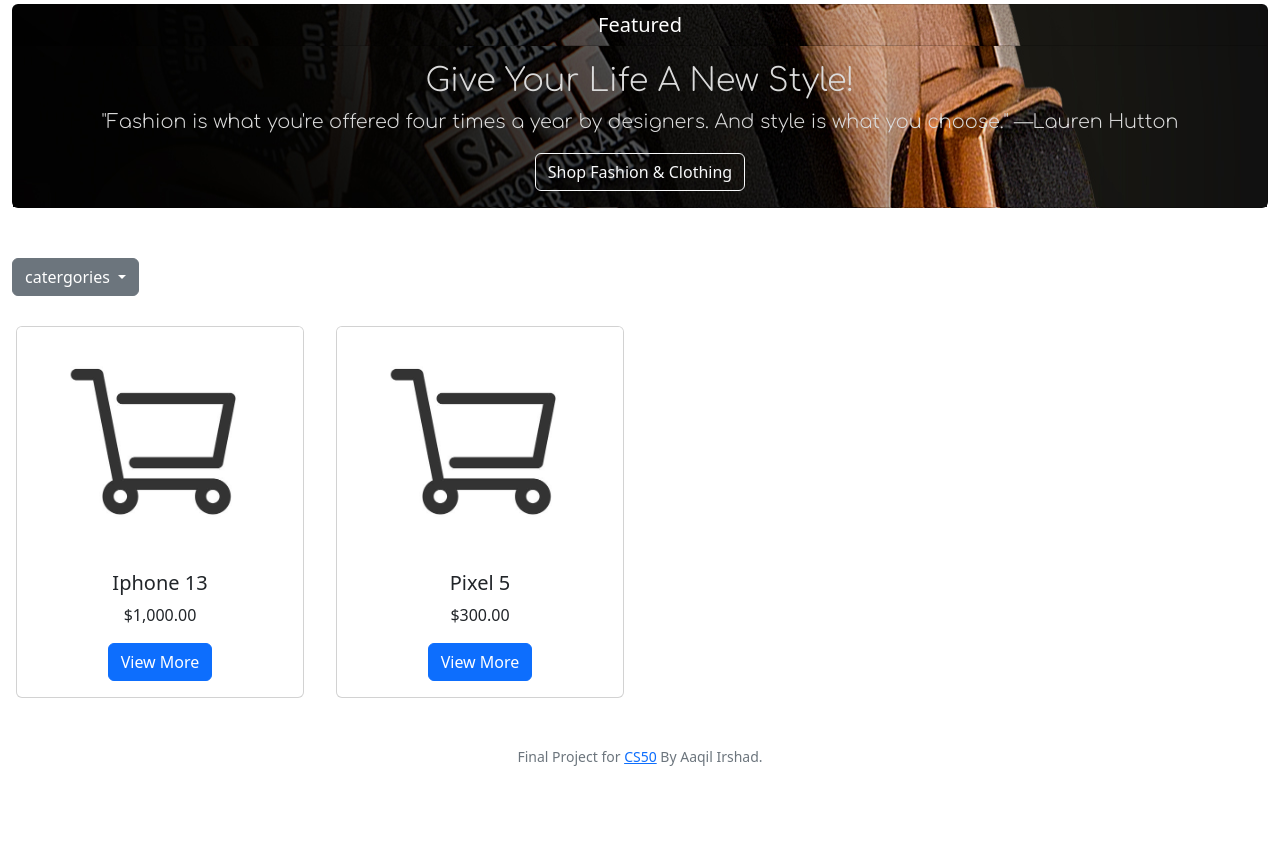
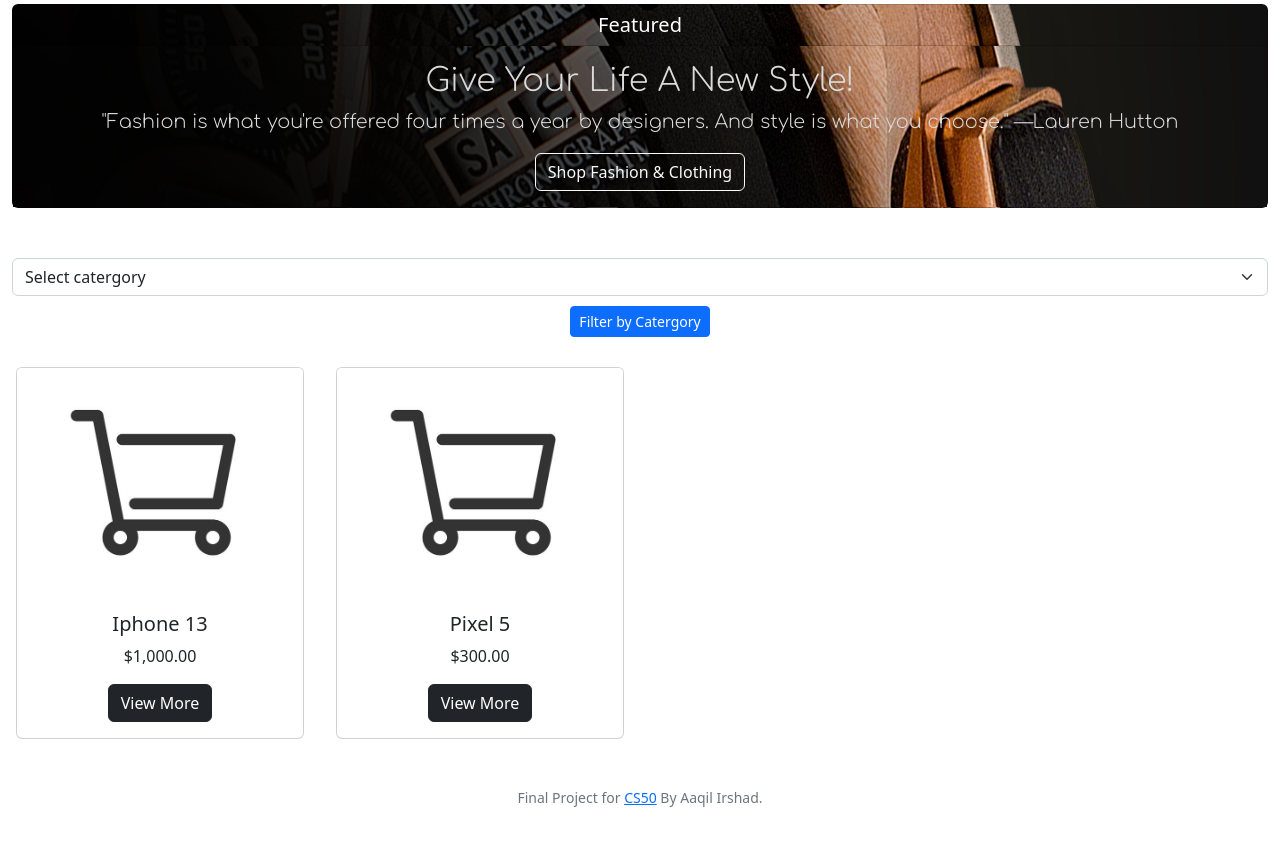
Before and after one commit to Aaqilirshad/project, a Flask app: page / in a window 1280 px wide. Shown: the part 145-1001 px from the top of the page. Before the commit the page ends 911 px from the top, so only its background shows below. Run offline with Flask 2, Linux system fonts and the light colour scheme; a user stored in the database is signed in; some libraries are stand-ins or nearby versions.

Commit message:
added logic to wishlist and modals

```diff
--- a/app.py
+++ b/app.py
@@ -25,18 +25,16 @@ db = SQL("sqlite:///shopper.db")
 
 catergories = [
     "Automotive",
-    "Clothing & Fashion",
+    "Clothing&Fashion",
     "Computers",
     "Electronics",
-    "Entertainment & Arts",
-    "Gifts",
-    "Health & Beauty",
-    "Home & Garden",
-    "Office & Professional",
+    "Entertainment&Arts",
+    "Health&Beauty",
+    "Home&Garden",
+    "Office&Professional",
     "Software",
-    "Sports & Outdoors",
+    "Sports&Outdoors",
     "Stationaries",
-    "Travel",
     "Other"
 
 ]
@@ -50,7 +48,7 @@ def after_request(response):
     response.headers["Pragma"] = "no-cache"
     return response
 
-@app.route("/")
+@app.route("/", methods=["GET", "POST"])
 @login_required
 def index():
     """Home page"""
@@ -71,10 +69,15 @@ def sell():
     else:
         return render_template("sell.html", catergories=catergories)
 
-@app.route("/wishlist")
+@app.route("/wishlist", methods=["GET", "POST"])
 @login_required
 def wishlist():
-    return render_template("wishlist.html")
+    if request.method == "POST":
+        db.execute("INSERT INTO wishlist (user_id, product_id) VALUES(?,?)", session["user_id"], request.form.get("product_id"))
+        return redirect("/wishlist")
+    else:
+        rows = db.execute("SELECT * FROM products WHERE id IN (SELECT product_id FROM wishlist WHERE user_id = :id)", id = session["user_id"])
+        return render_template("wishlist.html", rows=rows)
 
 @app.route("/login", methods=["GET", "POST"])
 def login():
@@ -177,3 +180,15 @@ def reset():
 
     else:
         return render_template("reset.html")
+
+"""@app.route("/products", methods=["POST"])
+@login_required
+def products():
+    items = db.execute("SELECT * FROM products WHERE catergory = ?", request.form.get("catergory"))
+    return render_template("products.html", items=items)
+
+@app.route("/catergory", methods=["GET", "POST"])
+@login_required
+def catergory():
+    products = db.execute("SELECT * FROM products WHERE catergory = ?", request.form.get("catergory"))
+    return render_template("index.html", items=products)"""
--- a/templates/index.html
+++ b/templates/index.html
@@ -14,21 +14,23 @@ Home
       <a href="#" class="btn btn-outline-light">Shop Fashion & Clothing</a>
     </div>
   </div>
+<div style="text-align:left; margin-top:50px; width:165px" ></div>
+  <form action="/catergory" mehtod="post">
 
-  <div style="text-align:left; margin-top:50px">
-    <div class="dropdown">
-      <a class="btn btn-secondary dropdown-toggle" href="#" role="button" id="dropdownMenuLink" data-bs-toggle="dropdown" aria-expanded="false">
-        catergories
-      </a>
+          <div class="col-auto">
+            <select class="form-select" id="autoSizingSelect" required name="catergory">
+              <option selected disabled>Select catergory</option>
+                {% for item in catergories %}
+                <option value="{{ item }}">{{ item }}</option>
+                {% endfor %}
+            </select>
+          </div>
+          <div class="col-auto" style="margin-top:10px">
+            <input type="submit" class="btn btn-primary btn-sm" value="Filter by Catergory">
+          </div>
 
-      <ul class="dropdown-menu" aria-labelledby="dropdownMenuLink">
-        {% for item in catergories %}
-        <li><a class="dropdown-item" href="/{{ item }}">{{ item }}</a></li>
-        {% endfor %}
-      </ul>
-    </div>
-  </div>
-
+  </form>
+</div>
 
     <div class="row row-cols-1 row-cols-sm-2 row-cols-md-4">
       {% for row in items %}
@@ -38,7 +40,7 @@ Home
               <div class="card-body">
                 <h5 class="card-title">{{ row.name }}</h5>
                 <p class="card-text">{{ row.price | usd}}</p>
-                <button type="button" class="btn btn-primary" data-bs-toggle="modal" data-bs-target="#P{{row.id}}">View More</button>
+                <button type="button" class="btn btn-dark" data-bs-toggle="modal" data-bs-target="#P{{row.id}}">View More</button>
                     <div class="modal" tabindex="-1" id="P{{row.id}}">
                       <div class="modal-dialog modal-dialog-centered">
                         <div class="modal-content">
@@ -49,11 +51,11 @@ Home
                           <div class="modal-body">
                             <p>{{row.description}}.</p>
                             <p>Price: {{row.price | usd}}</p>
-                            <p>Contact Seller: <a href = "mailto: {{row.email}}">{{row.email}}</a> </p>
+                            <p><a href = "mailto: {{row.email}}" style="text-decoration:none;" class="btn btn-outline-info">Contact Seller</a> </p>
                           </div>
                           <div class="modal-footer">
                             <button type="button" class="btn btn-secondary" data-bs-dismiss="modal">Close</button>
-                            <form action="#" method="post">
+                            <form action="/wishlist" method="post">
                               <input type="hidden" value="{{row.id}}" name="product_id">
                               <input type="submit" class="btn btn-primary" value="Add to wishlist"></button>
                             </form>
--- a/templates/sell.html
+++ b/templates/sell.html
@@ -9,7 +9,7 @@
         <div class="row g-2">
             <div class="col-md">
               <div class="form-floating">
-                <input type="text" class="form-control" id="floatingInputGrid" placeholder="Product Name" name="product_name" required>
+                <input type="text" class="form-control" id="floatingInputGrid" placeholder="Product Name" name="product_name" required maxlength="20">
                 <label for="floatingInputGrid">Product Name</label>
               </div>
             </div>
```
Also changed, not shown: templates/products.html (added, +39 -0 lines), templates/wishlist.html (+25 -1 lines), shopper.db, 3 other files.
